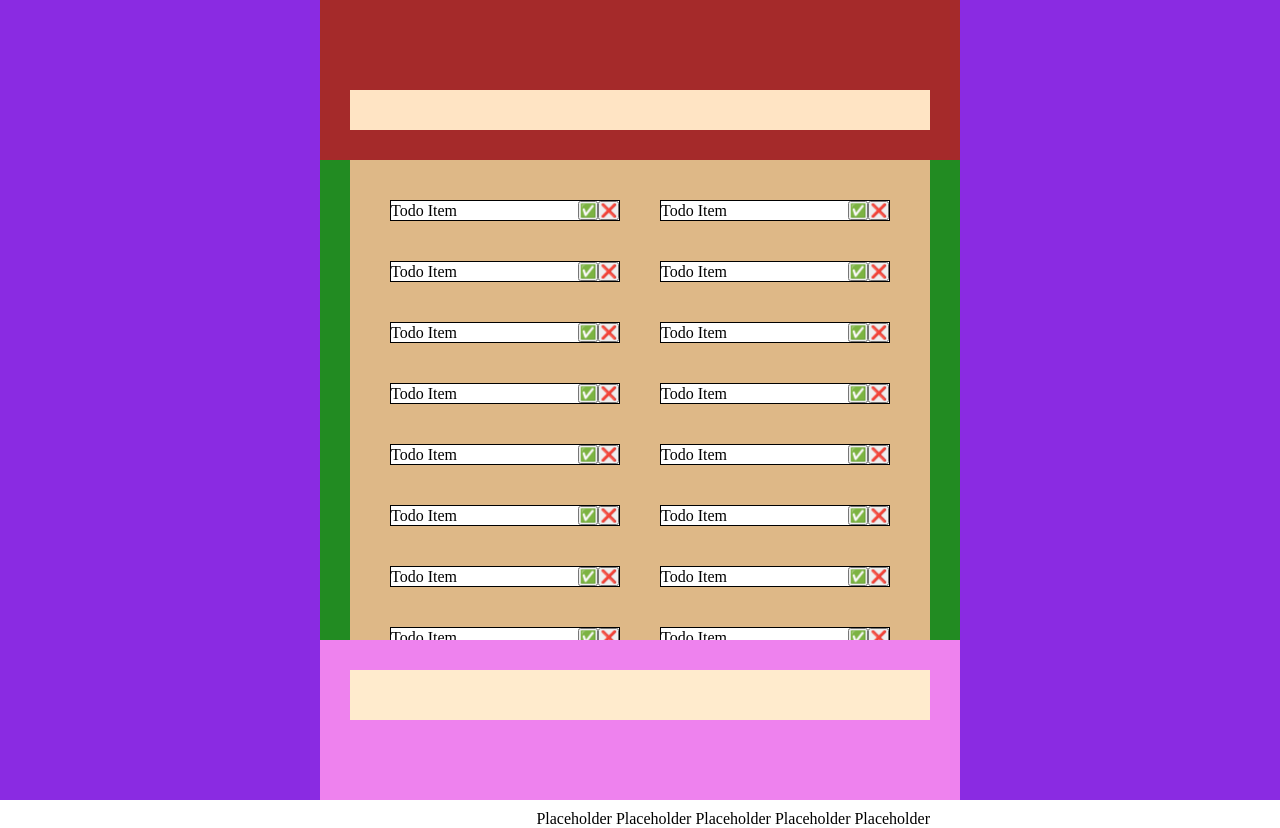
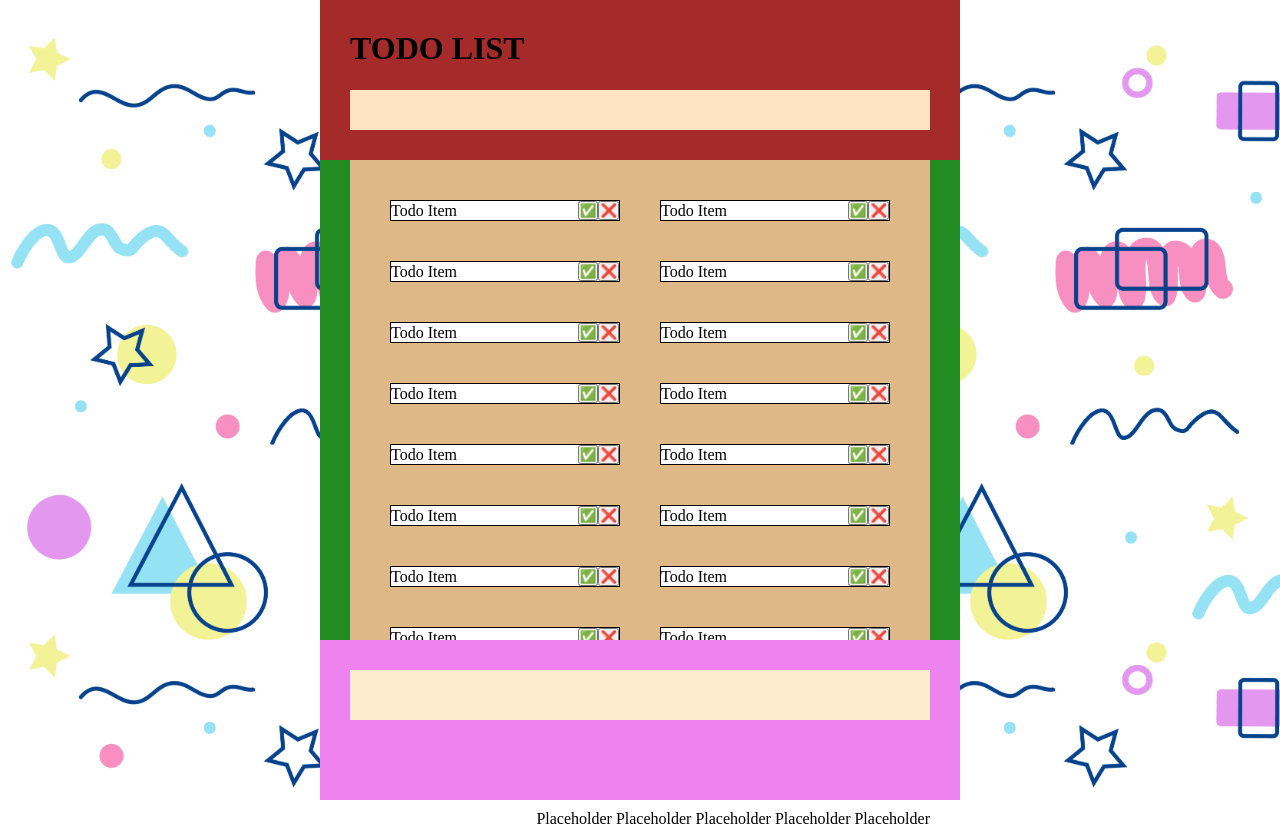
Before and after one commit to Therakar/react-todo-list, a React (Create React App) app: page / in a window 1280 px wide. Built offline with nearby package versions, Linux system fonts and the light colour scheme.

Commit message:
adds app background

```diff
--- a/src/Style/App.css
+++ b/src/Style/App.css
@@ -1,5 +1,8 @@
 .app {
-  background-color: blueviolet;
+  background: url(../../public/background-todo-list.png);
+  background-repeat: repeat;
+  background-size: contain;
+
   height: 100vh;
   display: flex;
   justify-content: center;
@@ -8,5 +11,4 @@
 .container {
   width: 50vw;
   height: 100%;
-  background-color: aquamarine;
 }
--- a/src/Style/HeaderStyle/FormAddTodo.css
+++ b/src/Style/HeaderStyle/FormAddTodo.css
@@ -1,6 +1,5 @@
 .form-container {
   background-color: bisque;
   height: 40px;
-  width: 100vw;
-  align-self: self-end;
+  width: 100%;
 }
--- a/src/Style/HeaderStyle/Header.css
+++ b/src/Style/HeaderStyle/Header.css
@@ -3,4 +3,6 @@
   height: 20%;
   padding: 30px;
   display: flex;
+  flex-direction: column;
+  justify-content: space-between;
 }
--- a/src/Style/MainStyle/Main.css
+++ b/src/Style/MainStyle/Main.css
@@ -1,5 +1,5 @@
 .main {
-  background-color: forestgreen;
+  background: forestgreen;
   padding: 0px 30px 0px 30px;
   height: 60%;
 }
--- a/src/components/HeaderComponents/Header.js
+++ b/src/components/HeaderComponents/Header.js
@@ -4,6 +4,7 @@ import FormAddTodo from "./FormAddTodo";
 export default function Header() {
   return (
     <div className="header">
+      <h1>TODO LIST</h1>
       <FormAddTodo />
     </div>
   );
```
Also changed, not shown: public/background-todo-list.png (added).
